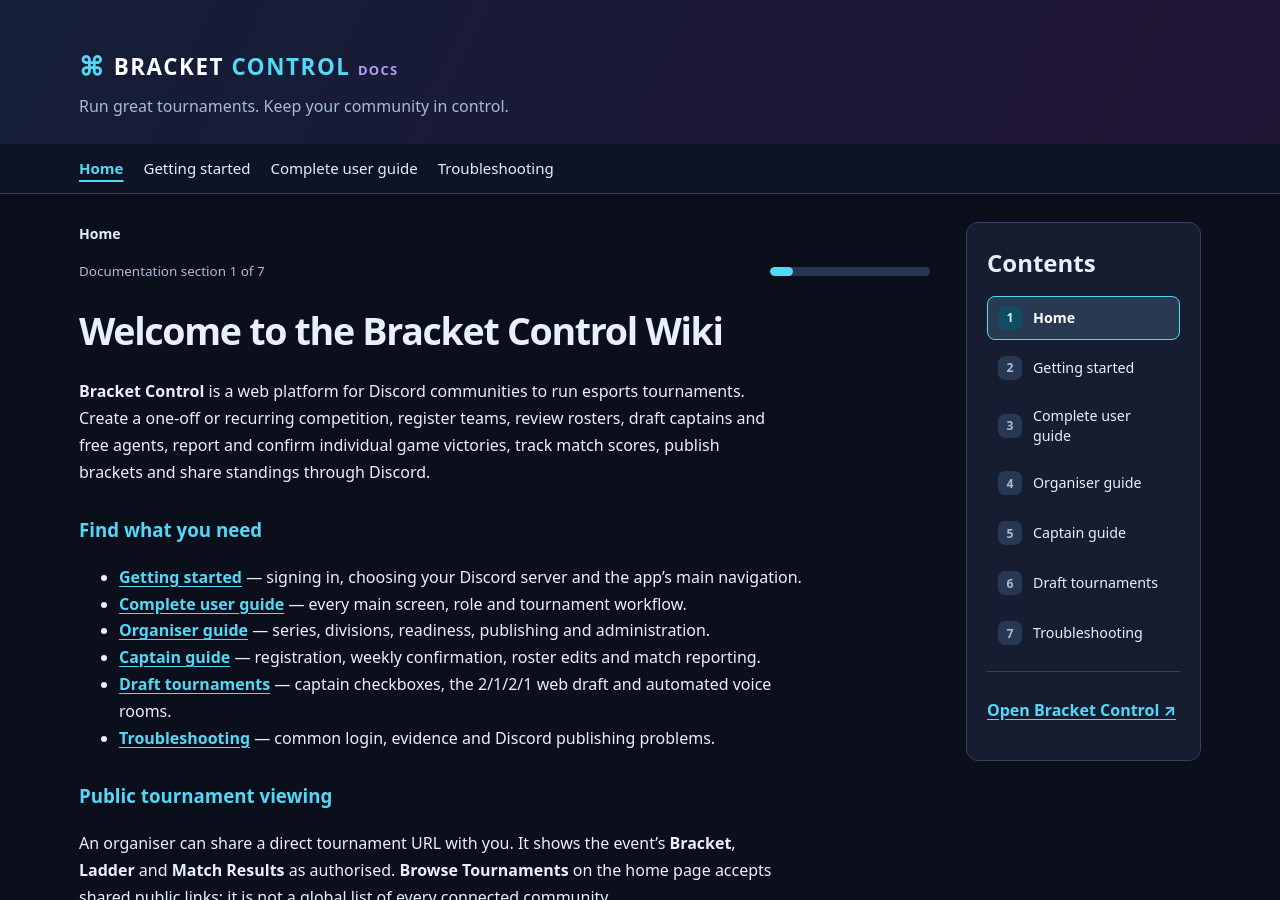
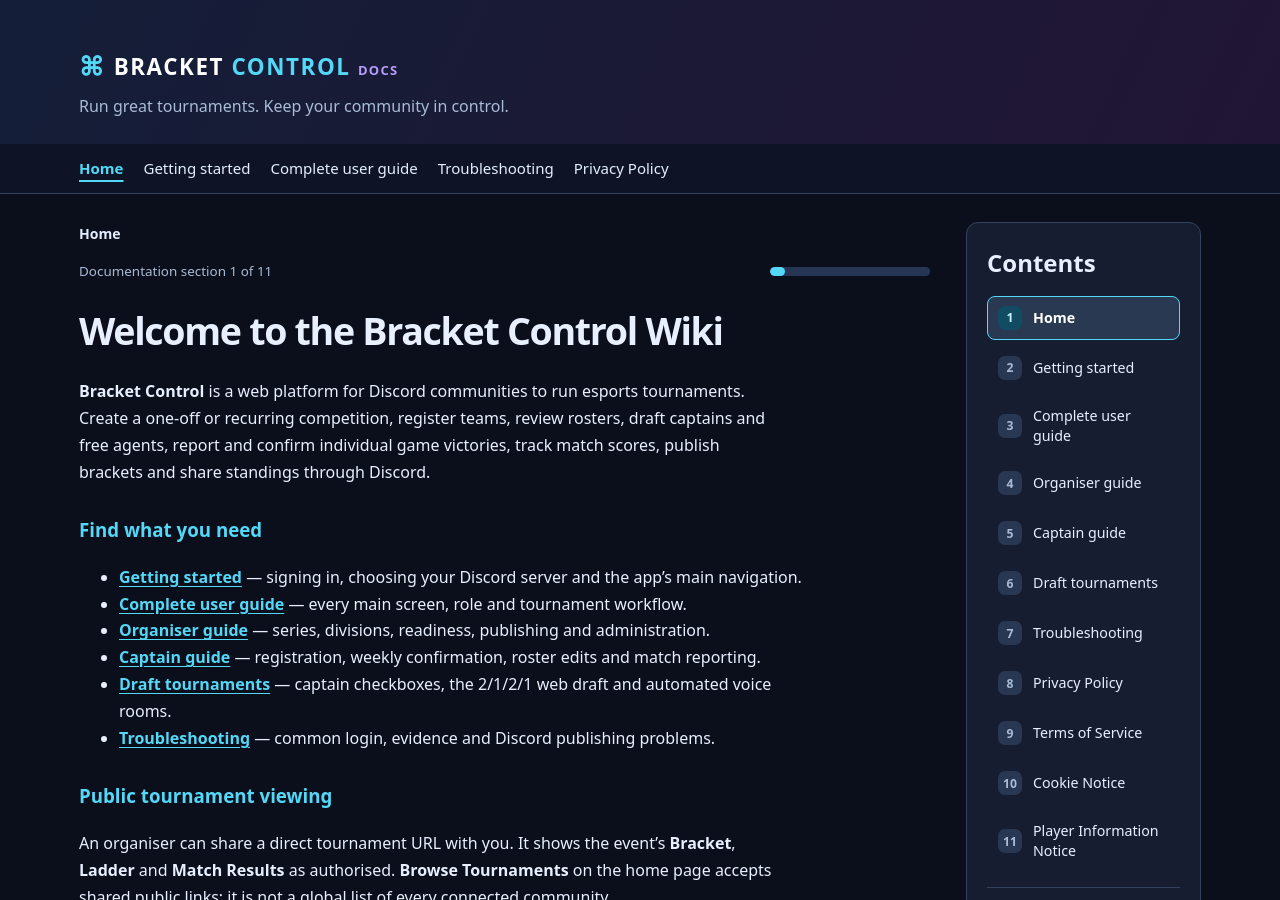
Before and after one commit to dev-dyly/bracket-control-wiki, a Jekyll site: the page built from index.md, in a window 1280 px wide and 900 px high. Built offline with Jekyll 4.4.1, drawn with Linux system fonts in a browser that asks for light colours.

Commit message:
Link published legal documents from Bracket Control wiki

```diff
--- a/_data/navigation.yml
+++ b/_data/navigation.yml
@@ -1,5 +1,4 @@
-# Single source of truth for all chapter links, sidebar order and Previous / Next navigation.
-# URLs must match each page's front matter permalink exactly.
+# Single source of truth for ordered documentation and legal links.
 - title: Home
   url: /
   top_nav: true
@@ -18,3 +17,12 @@
 - title: Troubleshooting
   url: /troubleshooting/
   top_nav: true
+- title: Privacy Policy
+  url: /legal/privacy/
+  top_nav: true
+- title: Terms of Service
+  url: /legal/terms/
+- title: Cookie Notice
+  url: /legal/cookies/
+- title: Player Information Notice
+  url: /legal/player-notice/
```
